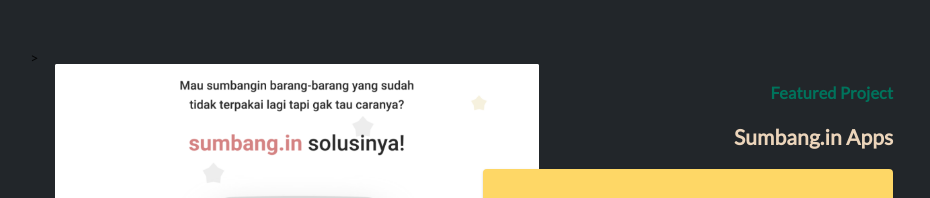
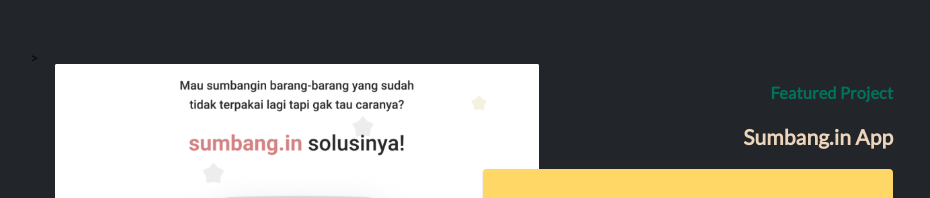
Before and after one commit to tyagitalrst/tyagitalrst-portofolio, a React (Create React App) app: page / in a window 1280 px wide. Shown: the part 2960-3158 px from the top of the page, without its empty margins (167-1097 px from the left). Built offline with nearby package versions, Linux system fonts and the light colour scheme; a web font is replaced by a local one.

Commit message:
update link

```diff
--- a/src/components/Work.js
+++ b/src/components/Work.js
@@ -89,7 +89,7 @@
                     />
                     <Project
                         position={"right"}
-                        title={"Sumbang.in Apps"}
+                        title={"Sumbang.in App"}
                         detail={"Developed a platform for donate pre-loved goods using Android in Java with Django-REST framework for the backend."}
                         tech={
                             <p className={classes.tech}>
@@ -97,7 +97,7 @@
                                 Java <span>• </span>
                                 Django-REST
                             </p>}
-                        link={""}
+                        link={"https://www.behance.net/gallery/83591001/Sumbangin"}
                         image={Sumbangin}
                         alt={"Sumbangin"}
                     />
```
